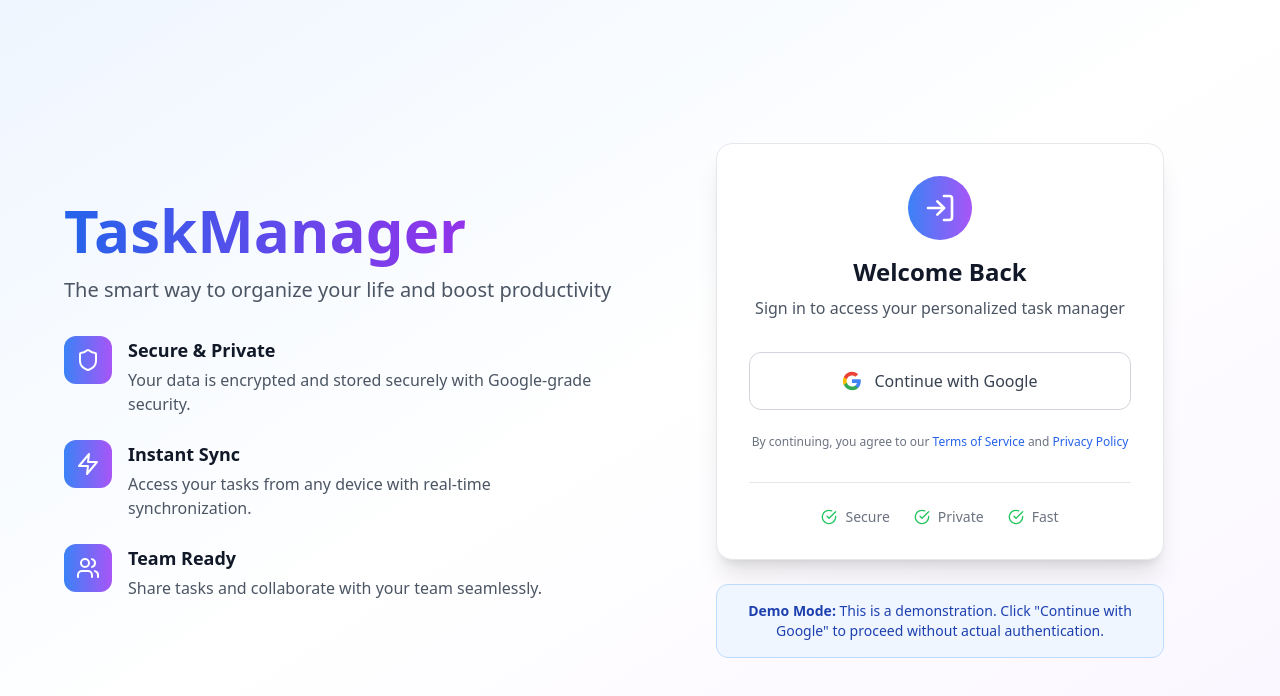
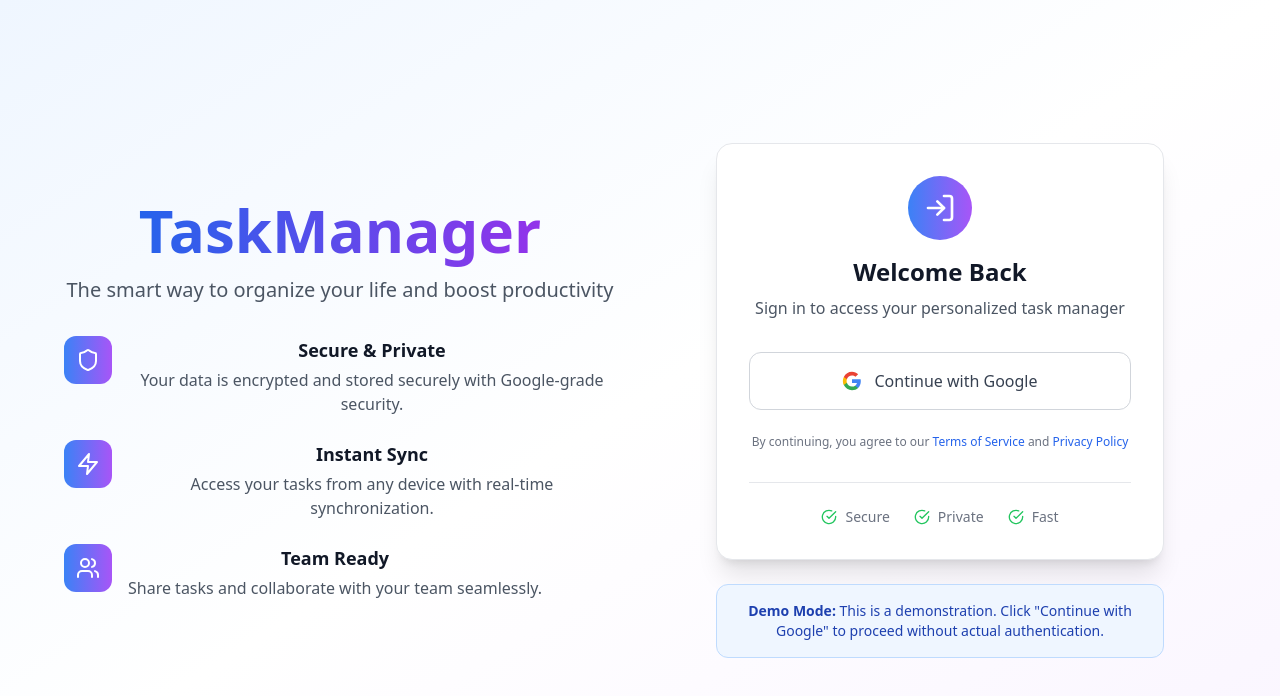
Before and after one commit to romtaugranot/llm-task-manager, a React (Vite) app: page / in a window 1280 px wide. Shown: the top 696 px of the page. Built offline with nearby package versions, Linux system fonts and the light colour scheme.

Commit message:
Fix text centering on login page

```diff
--- a/src/components/LoginPage.tsx
+++ b/src/components/LoginPage.tsx
@@ -56,7 +56,7 @@ const LoginPage: React.FC<LoginPageProps> = ({ onLogin }) => {
 
         {/* Left Side - Branding & Features */}
         <motion.div
-          className="text-center lg:text-left order-2 lg:order-1"
+          className="text-center order-2 lg:order-1"
           initial={{ opacity: 0, x: -50 }}
           animate={{ opacity: 1, x: 0 }}
           transition={{ duration: 0.6 }}
```
